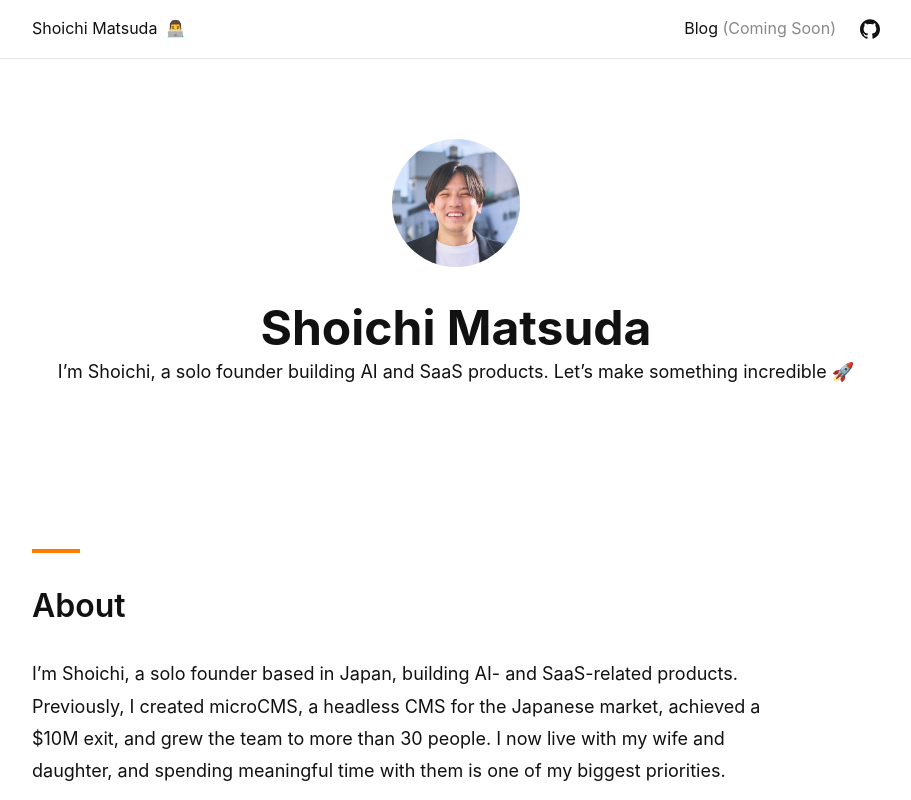
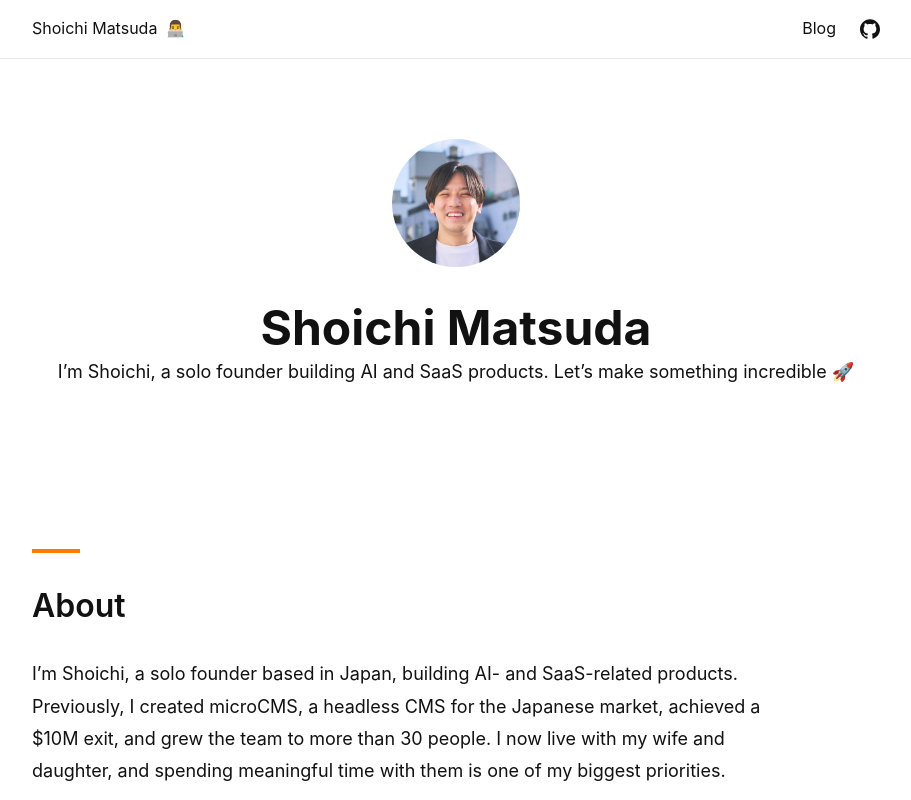
Before and after one commit to shoma2da/shoma2da-homepage, a React (Vite) app: page / in a window 1280 px wide. Shown: the top 800 px of the page, without its empty margins (184-1095 px from the left). Built offline with nearby package versions, Linux system fonts and the light colour scheme.

Commit message:
fix: update blog link in Header component
- Changed the blog link in the Header component to point to the Medium profile instead of the previous URL.
- Added target and rel attributes for improved security and performance.

```diff
--- a/src/components/Header.tsx
+++ b/src/components/Header.tsx
@@ -16,10 +16,12 @@ export function Header() {
 
         <nav className="flex items-center gap-6">
           <a
-            href="https://blog.shoma2da.com"
+            href="https://medium.com/@shoma2da"
+            target="_blank"
+            rel="noopener noreferrer"
             className="hover:text-[#FF7A00] transition-colors"
           >
-            Blog <span className="text-[#888888]">(Coming Soon)</span>
+            Blog
           </a>
           <a
             href="https://github.com/shoma2da/shoma2da-homepage"
```
